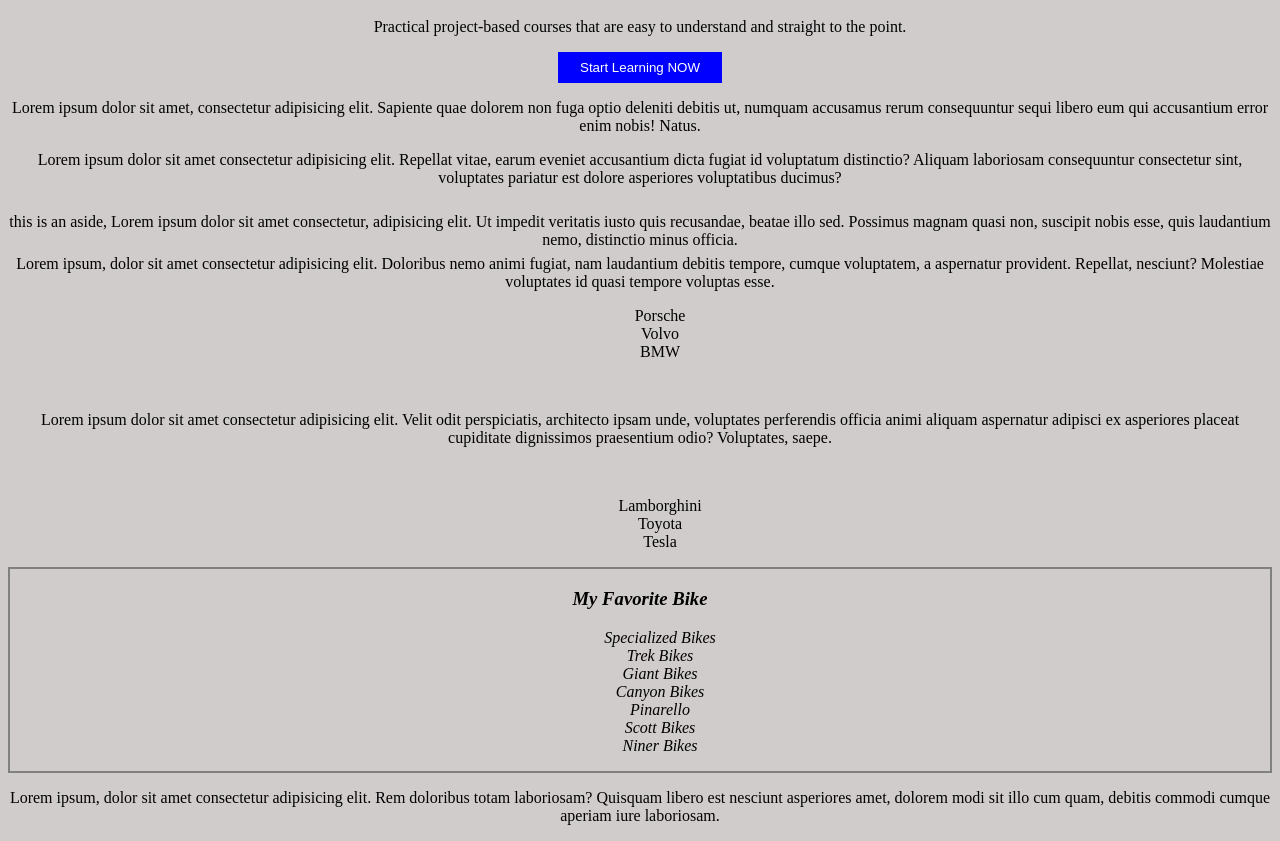
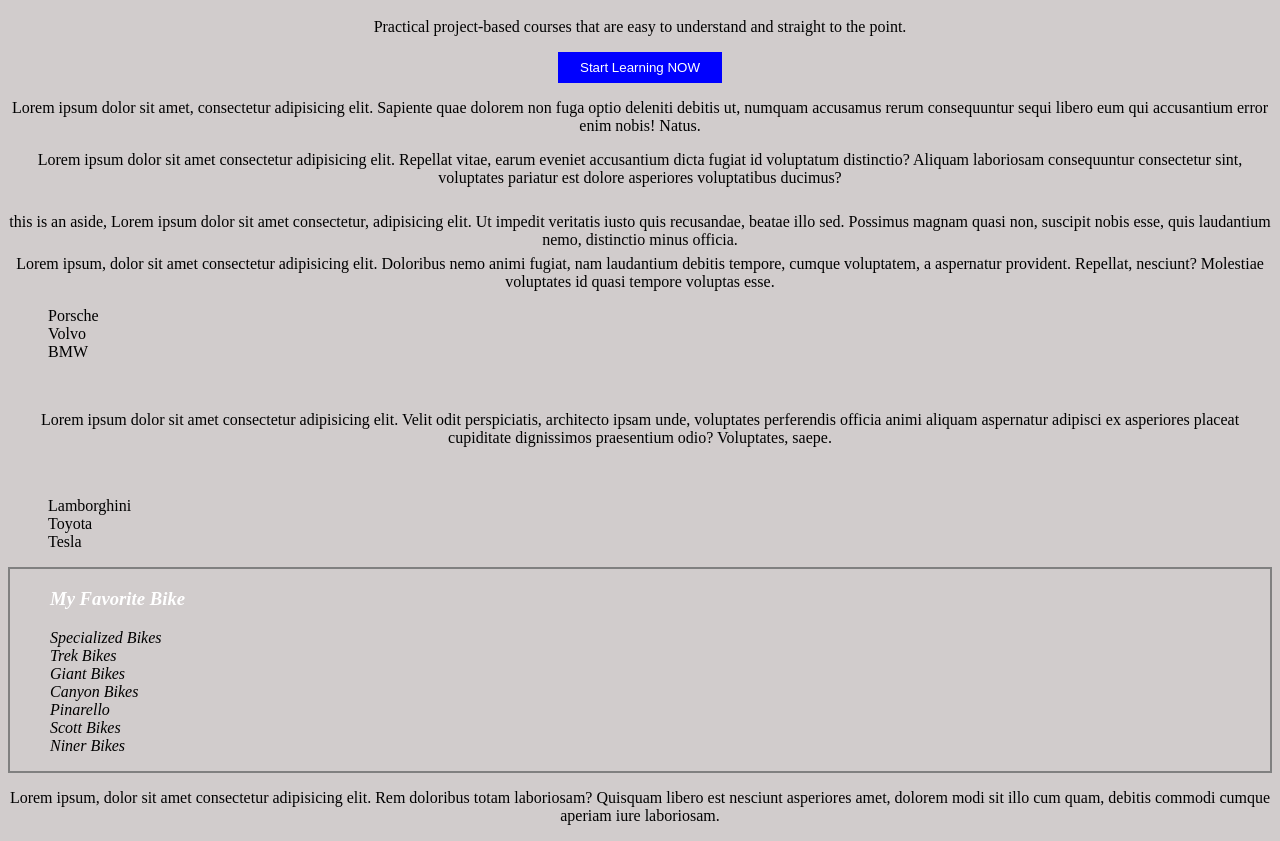
Before and after one commit to Antonio-Banales/myappsample, a plain HTML site: page index.html in a window 1280 px wide. Shown: the part 247-1088 px from the top of the page. Drawn offline with Linux system fonts and the light colour scheme; some icons are missing.

Commit message:
added additional styling with CSS

```diff
--- a/style.css
+++ b/style.css
@@ -31,9 +31,11 @@
     padding-left: 3px -15px;
 }
 .header-1 {
-    text-align: center;
+    color:white;
+    text-align: left;
+    padding-left: 40px;
 }
 .ol-li-1 {
     list-style: none;
-    text-align: center;
+    text-align: left;
 }
```
